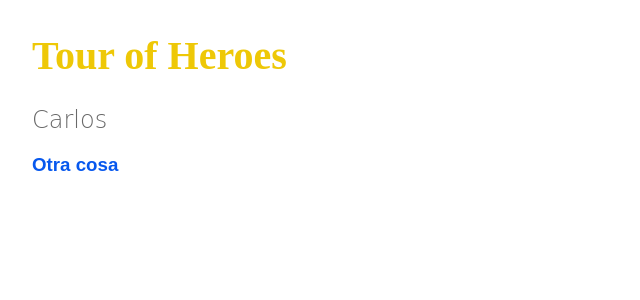
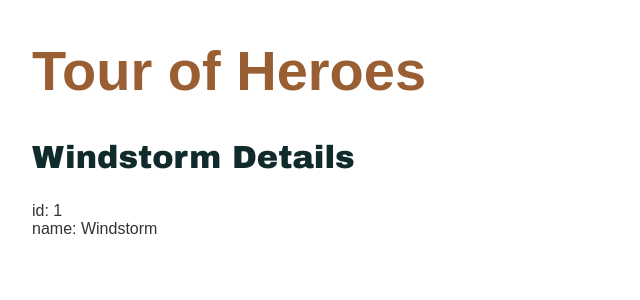
Before and after one commit to carlos319/my-appCarlos, an Angular app: page / in a window 1280 px wide. Shown: the top 300 px of the page, without its empty margins (0-640 px from the left). Built offline with nearby package versions, Linux system fonts and the light colour scheme.

Commit message:
modificacion parte 2 tutorial angular.io

```diff
--- a/src/app/app.component.html
+++ b/src/app/app.component.html
@@ -1,5 +1,2 @@
 <h1>{{title}}</h1>
-
-<h2>Carlos</h2>
-
-<h3>Otra cosa</h3>
+<app-heroes></app-heroes>
--- a/src/app/app.module.ts
+++ b/src/app/app.module.ts
@@ -2,10 +2,12 @@ import { NgModule } from '@angular/core';
 import { BrowserModule } from '@angular/platform-browser';
 
 import { AppComponent } from './app.component';
+import { HeroesComponent } from './heroes/heroes.component';
 
 @NgModule({
   declarations: [
-    AppComponent
+    AppComponent,
+    HeroesComponent
   ],
   imports: [
     BrowserModule
--- /dev/null
+++ b/src/app/hero.ts
@@ -0,0 +1,4 @@
+export interface Hero {
+  id: number;
+  name: string;
+}
--- /dev/null
+++ b/src/app/heroes/heroes.component.html
@@ -0,0 +1,3 @@
+<h2>{{hero.name}} Details</h2>
+<div><span>id: </span>{{hero.id}}</div>
+<div><span>name: </span>{{hero.name}}</div>
--- /dev/null
+++ b/src/app/heroes/heroes.component.ts
@@ -0,0 +1,22 @@
+import { Component, OnInit } from '@angular/core';
+
+import {Hero} from '../hero';
+
+@Component({
+  selector: 'app-heroes',
+  templateUrl: './heroes.component.html',
+  styleUrls: ['./heroes.component.css']
+})
+export class HeroesComponent implements OnInit {
+
+  hero: Hero = {
+    id: 1,
+    name: 'Windstorm'
+  };
+
+  constructor() { }
+
+  ngOnInit(): void {
+  }
+
+}
--- a/src/index.html
+++ b/src/index.html
@@ -2,7 +2,7 @@
 <html lang="en">
 <head>
   <meta charset="utf-8">
-  <title>angular-tour-of-heroes</title>
+  <title>TourOfHeroes</title>
   <base href="/">
   <meta name="viewport" content="width=device-width, initial-scale=1">
   <link rel="icon" type="image/x-icon" href="favicon.ico">
--- a/src/styles.css
+++ b/src/styles.css
@@ -1,21 +1,16 @@
-/* You can add global styles to this file, and also import other style files */
 /* Application-wide Styles */
 h1 {
-  color: #eec807;
-  font-family: "Times New Roman", Helvetica, sans-serif ;
-  font-size: 250%;
+  color: #995f33;
+  font-family: Arial, Helvetica, sans-serif;
+  font-size: 350%;
+}
+h2, h3 {
+  color: #112b2d;
+  font-family: "Arial Black";
+  font-weight: bold;
+  font-size: 200%;
 }
 
-h3 {
-  color: #0758ee;
-  font-family: Arial, Helvetica, sans-serif;
-}
-
-h2 {
-  color: rgba(5, 5, 5, 0.6);
-  font-family: "Comic Sans MS", Helvetica, sans-serif;
-  font-weight: lighter;
-}
 body {
   margin: 2em;
 }
```
Also changed, not shown: src/app/heroes/heroes.component.css (added), 1 other file (tests, documents, lock files or other folders).
